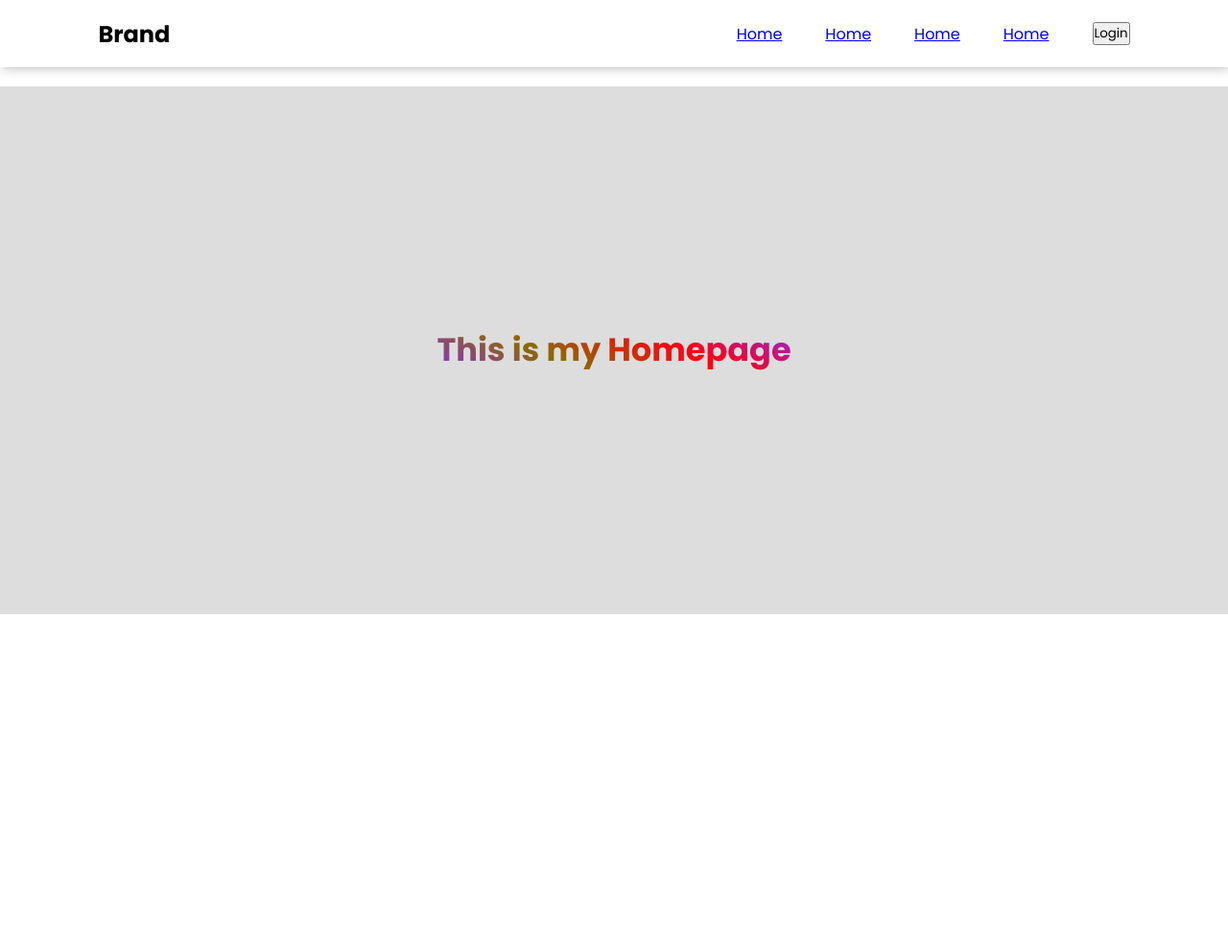
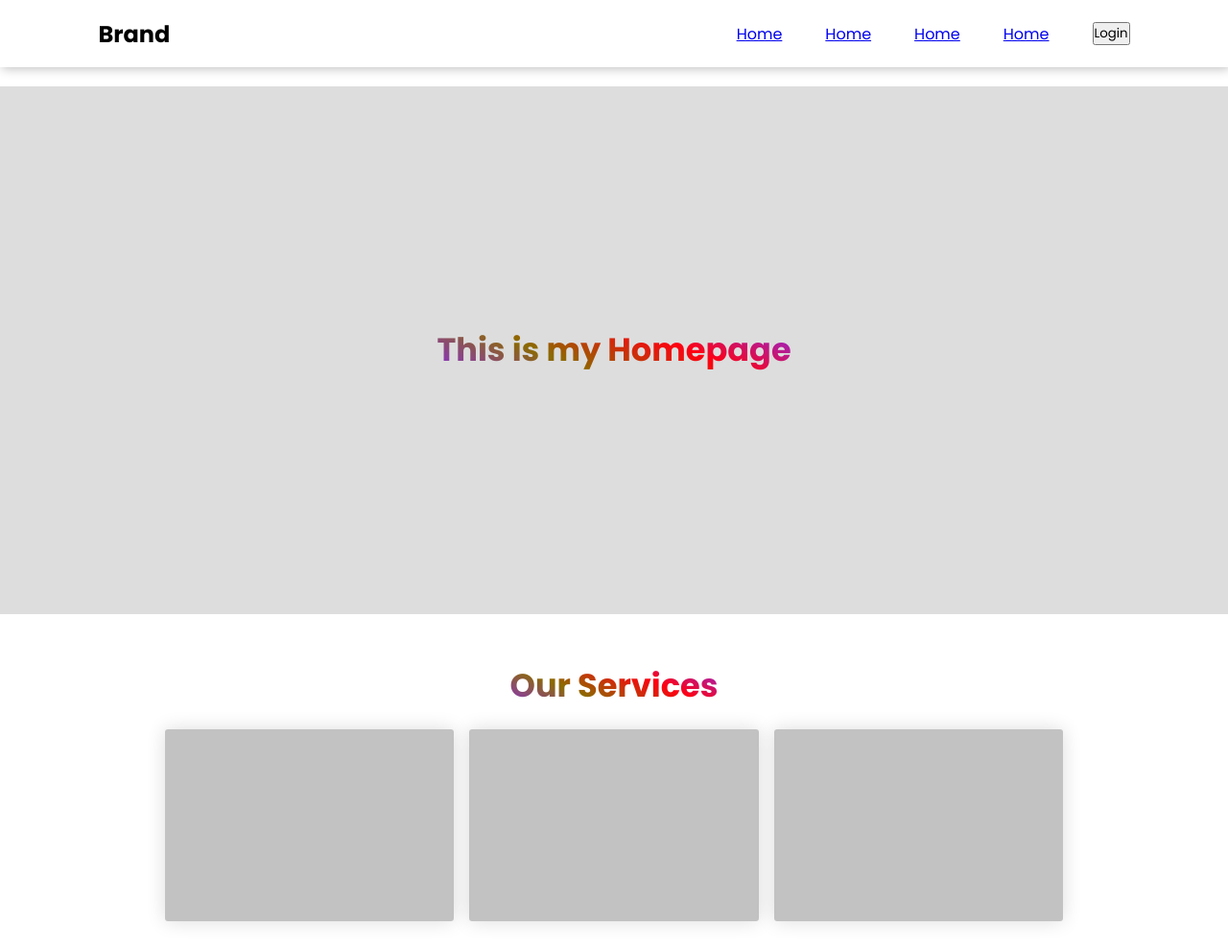
Before and after one commit to surajleadsoft/session2, a plain HTML site: page index.html in a window 1280 px wide. Shown: the whole page at 96% size. Before the commit the page ends 800 px from the top, so only its background shows below. Drawn offline with Linux system fonts and the light colour scheme.

Commit message:
urmila task

```diff
--- a/index.html
+++ b/index.html
@@ -20,5 +20,21 @@
 <div class="container1">
     <h2>This is my Homepage</h2>
 </div>
+<div class="container2">
+    <div class="title">
+        <h2>Our Services</h2>
+    </div>
+    <div class="flex-container">
+        <div class="card">
+
+        </div>
+        <div class="card">
+
+        </div>
+        <div class="card">
+
+        </div>
+    </div>
+</div>
 </body>
 </html>
--- a/style.css
+++ b/style.css
@@ -30,9 +30,37 @@
     align-items: center;
     justify-content: center;
 }
-.container1 h2{
+.container1 h2,
+.container2 .title h2{
     font-size: 2.1em;
     background: linear-gradient(25deg,blueviolet,rgb(139, 107, 0),rgb(255, 0, 17),blueviolet);
     color:transparent;
     background-clip: text;
 }
+.container2{
+    width: 100%;
+    padding: 20px 0px;
+    background: white;
+}
+.container2 .title{
+    width: 100%;
+    padding: 10px;
+    display: flex;
+    align-items: center;
+    justify-content: center;
+}
+.container2 .flex-container{
+    width: 100%;
+    padding: 10px 8%;
+    display: flex;
+    align-items: center;
+    justify-content: center;
+    gap:1em;
+}
+.container2 .flex-container .card{
+    width: 28%;
+    height: 200px;
+    background: rgba(0, 0, 0, 0.24);
+    box-shadow: 0px 0px 20px rgba(0, 0, 0, 0.14);
+    border-radius: 3px;
+}
```
